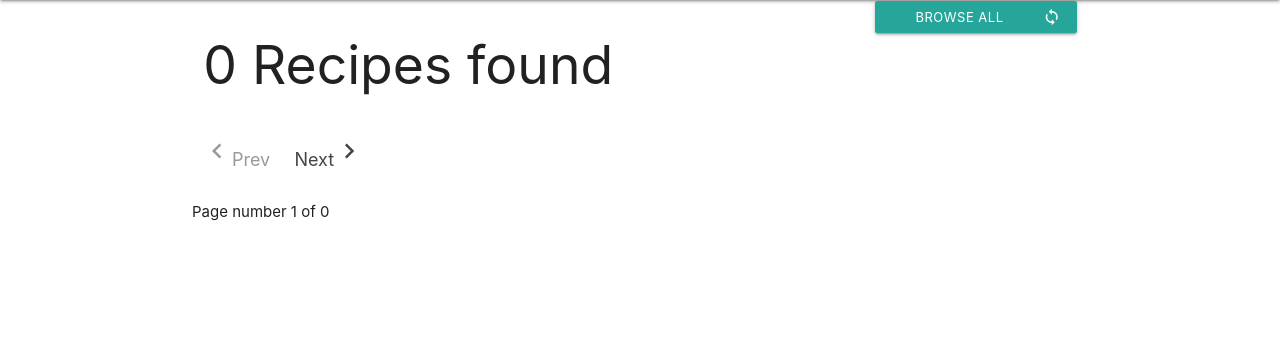
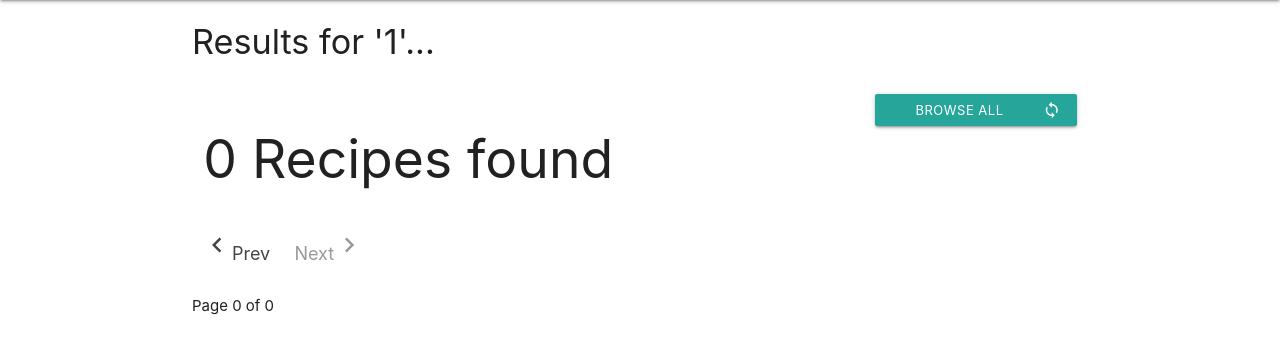
Before and after one commit to hfolcot/online-cookbook, a Flask app: page /search/1/1 in a window 1280 px wide. Shown: the part 64-418 px from the top of the page. Run offline with Flask 2, Linux system fonts and the light colour scheme; data that the repository does not hold is empty; some libraries are stand-ins or nearby versions.

Commit message:
updated pagination links on results page and fixed bug with page numbers

```diff
--- a/run.py
+++ b/run.py
@@ -159,7 +159,10 @@ def search(search_term, page_no):
     skip_count = (int(page_no) - 1) * 8 #this is the number of results to skip when searching in mongodb to find the next page's worth of results
     paginated_results = mongo.db.recipes.find(query).sort([("ratings.number_times_rated", pymongo.DESCENDING), ("_id", pymongo.ASCENDING)]).skip(skip_count).limit(8)
     total_page_no=int(math.ceil(results_count/8.0))
+    if results_count == 0:
+        page_no = 0
     return render_template("results.html",
+                            search_term=search_term,
                             recipes=paginated_results,
                             health_concerns=health_concerns_list,
                             main_ing=main_ing_list,
--- a/templates/results.html
+++ b/templates/results.html
@@ -1,5 +1,8 @@
 {% extends 'base.html'%} {% block content %}
 <main class="container">
+    <div class="row">
+        <h4>Results for '{{ search_term }}'...</h4>
+    </div>
     <div class="row">
         <div class="col s8">
             <h2><span id="results_count">{{ results_count }}</span> Recipe{% if ((results_count > 1) or (results_count == 0)) %}s{% endif %} found</h2>
@@ -11,12 +14,12 @@
 
     <div class="row">
         <ul class="pagination">
-            <li id="prev-page" {% if page_no|int != 1 %}class="waves-effect"{% else %}class="disabled"{% endif %}><a href="{{url_for('get_recipes', page_no=page_no|int-1)}}"><i class="material-icons">chevron_left</i>Prev</a></li>
-            <li id="next-page" {% if page_no|int != total_page_no|int %}class="waves-effect"{% else %}class="disabled"{% endif %}><a href="{{url_for('get_recipes', page_no=page_no|int+1)}}">Next<i class="material-icons">chevron_right</i></a></li>
+            <li id="prev-page" {% if page_no|int !=1 %}class="waves-effect" {% else %}class="disabled" {% endif %}><a href="{{url_for('search',search_term=search_term, page_no=page_no|int-1)}}"><i class="material-icons">chevron_left</i>Prev</a></li>
+            <li id="next-page" {% if page_no|int !=total_page_no|int %}class="waves-effect" {% else %}class="disabled" {% endif %}><a href="{{url_for('search',search_term=search_term, page_no=page_no|int+1)}}">Next<i class="material-icons">chevron_right</i></a></li>
         </ul>
     </div>
     <div class="row">
-        <p> Page number {{ page_no }} of {{ total_page_no }}</p>
+        <p> Page {{ page_no }} of {{ total_page_no }}</p>
     </div>
     <div class="row">
         <div class="col s12 results" id="results">
```
